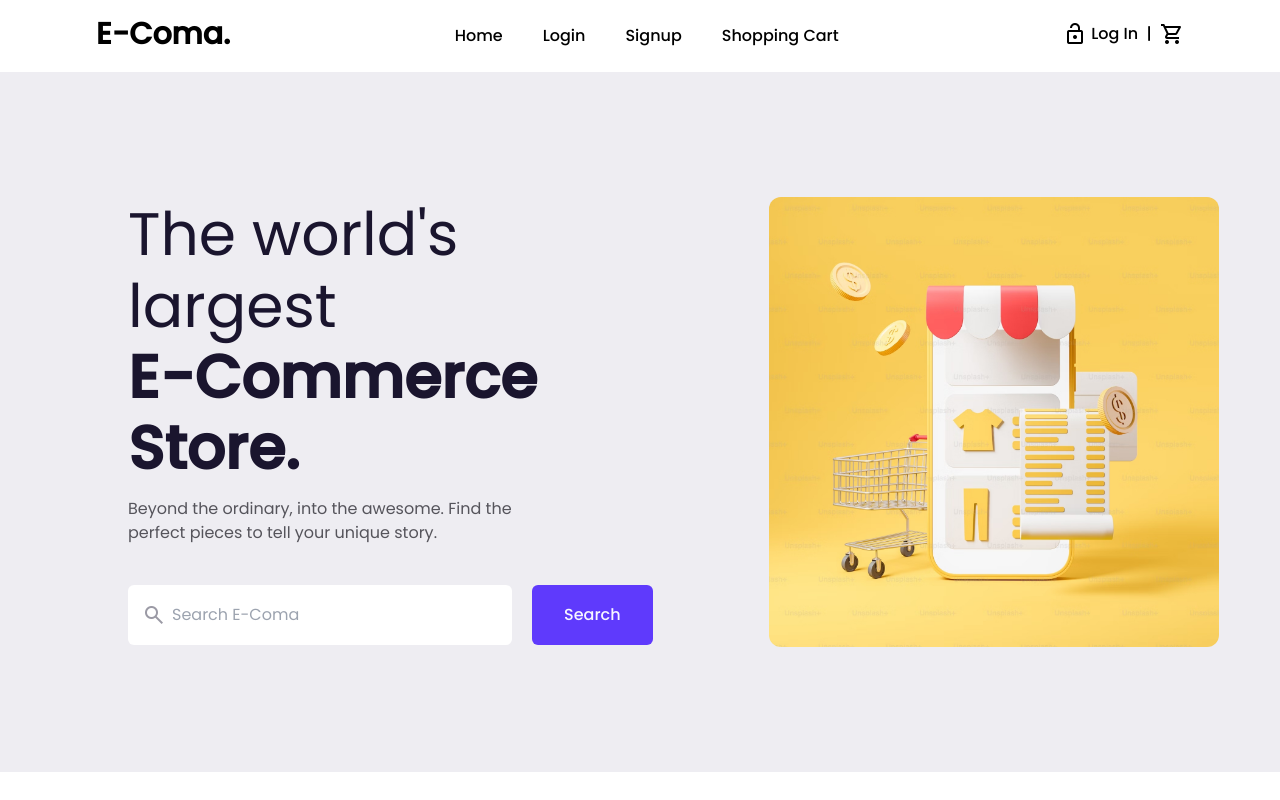
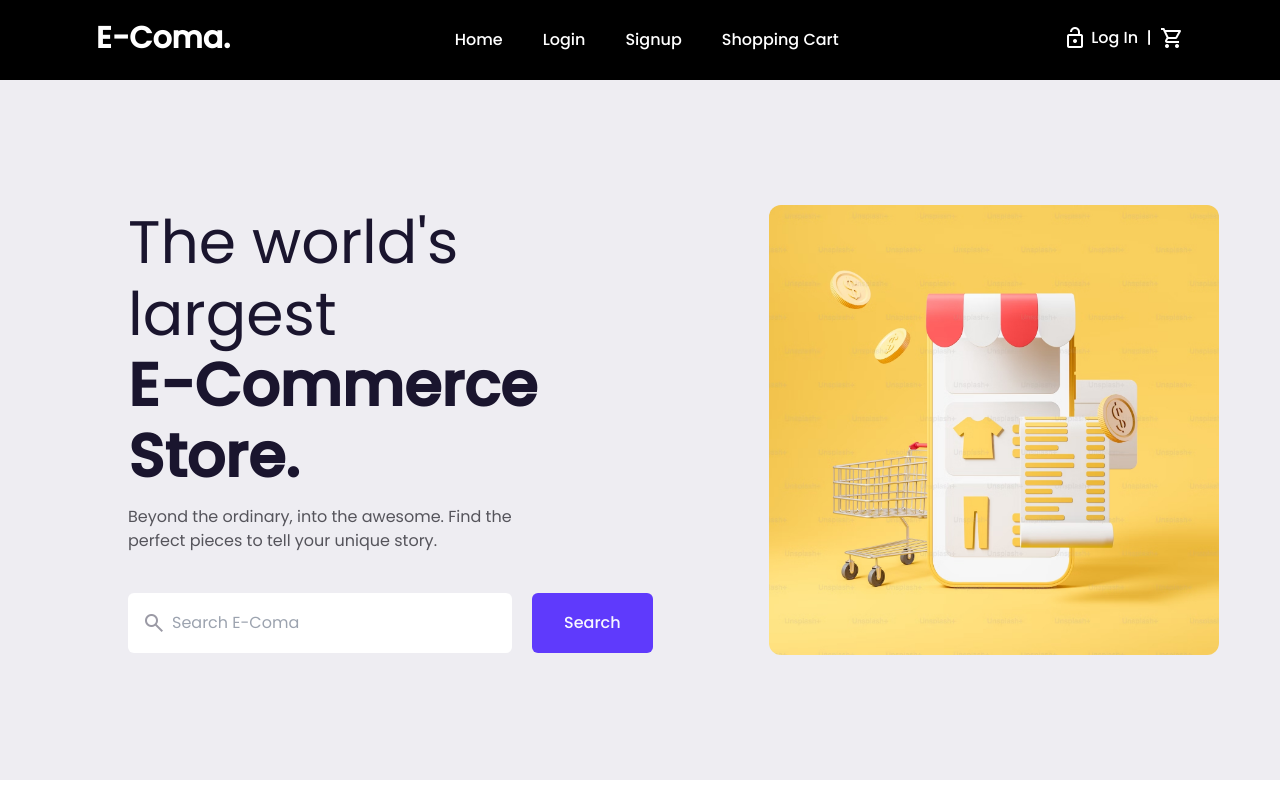
Before and after one commit to Abdullah4376/E-Commerce-Website, a React (Vite) app in the folder eCommerceWebsite/: page / in a window 1280 px wide. Shown: the top 800 px of the page. Built offline with nearby package versions, Linux system fonts and the light colour scheme; no server answers.

Commit message:
Working on Seller Dashboard

```diff
--- a/eCommerceWebsite/src/App.jsx
+++ b/eCommerceWebsite/src/App.jsx
@@ -28,7 +28,6 @@ function App() {
     <>
       <Header />
         <Outlet />
-      <Footer />
     </>
   ) : null
 }
--- a/eCommerceWebsite/src/components/Header.jsx
+++ b/eCommerceWebsite/src/components/Header.jsx
@@ -54,8 +54,8 @@ function Header() {
             active: authStatus
         },
         {
-            name: 'Dashboard',
-            slug: '/seller-dashboard',
+            name: 'Seller Dashboard',
+            slug: '/seller-dashboard-home',
             active: authStatus
         }
     ]
@@ -63,11 +63,11 @@ function Header() {
     return(
         <>
             <link rel="stylesheet" href="https://fonts.googleapis.com/css2?family=Material+Symbols+Outlined:opsz,wght,FILL,GRAD@20..48,100..700,0..1,-50..200" />
-            <header className="h-14">
-                    <nav className="my-4 flex justify-between content-center px-24">
+            <header className="h-20 bg-black text-white">
+                    <nav className="pt-5 flex justify-between content-center px-24">
                         <div className="sec-l">
                             <Link to='/'>
-                                <p className="text-black text-3xl font-semibold font-poppins cursor-pointer">E-Coma.</p>
+                                <p className="text-3xl font-semibold font-poppins cursor-pointer">E-Coma.</p>
                             </Link>
                         </div>
                         <div className="sec-m mt-2 font-medium font-poppins">
--- a/eCommerceWebsite/src/components/SellerDashboard.jsx
+++ /dev/null
@@ -1,9 +0,0 @@
-import React from "react";
-
-function SellerDashboard() {
-    return(
-        <div></div>
-    )
-}
-
-export default SellerDashboard;
--- /dev/null
+++ b/eCommerceWebsite/src/components/SellerDashboardHome.jsx
@@ -0,0 +1,46 @@
+import React from "react";
+
+function SellerDashboardHome() {
+
+    const icons = [
+        {name: 'Home', icon: 'home'},
+
+        {name: 'Orders', icon: 'orders'},
+
+        {name: 'Products', icon: 'sell'},
+
+        {name: 'Customers', icon: 'person'},
+
+        {name: 'Files', icon: 'add_photo_alternate'},
+
+        {name: 'Analytics', icon: 'monitoring'},
+
+        {name: 'Marketing', icon: 'ads_click'},
+
+        {name: 'Discounts', icon: 'percent'},
+    ]
+
+    return(
+        <div className="bg-[#F1F1F1] h-full rounded-t-lg font-poppins">
+            {/* Left Section */}
+            <div className="h-[88vh] w-60 bg-[#EBEBEB] py-3 px-2 relative">
+                {icons.map(icon => (
+                    <h1 className="mb-1 flex items-center gap-2 w-full hover:bg-[#F1F1F1] px-2 py-1 rounded-md text-sm">
+                        <span style={{fontSize: 19}} className="material-symbols-outlined">{icon.icon}</span>{icon.name}
+                    </h1>
+                ))}
+                <h1 className="absolute bottom-2 flex items-center gap-2 w-full hover:bg-[#F1F1F1] pl-2 pr-1 py-1 rounded-md text-sm">
+                    <span className="material-symbols-outlined">settings</span>Settings
+                </h1>
+            </div>
+
+
+            {/* Right Section */}
+            <div>
+
+            </div>
+        </div>
+    )
+}
+
+export default SellerDashboardHome;
--- a/eCommerceWebsite/src/main.jsx
+++ b/eCommerceWebsite/src/main.jsx
@@ -14,7 +14,7 @@ import EditProduct from './pages/EditProduct.jsx'
 import Post from './pages/Post.jsx'
 import Dashboard from './pages/Dashboard.jsx'
 import UserProfile from './pages/UserProfile.jsx'
-import SellerDashboard from './components/SellerDashboard.jsx'
+import SellerDashboardHome from './components/SellerDashboardHome.jsx'
 
 const router = createBrowserRouter([
   {
@@ -76,10 +76,10 @@ const router = createBrowserRouter([
             )
         },
         {
-            path: "/seller-dashboard",
+            path: "/seller-dashboard-home",
             element: (
                 <Protection authentication>
-                    <SellerDashboard />
+                    <SellerDashboardHome />
                 </Protection>
             )
         },
--- a/eCommerceWebsite/src/pages/Home.jsx
+++ b/eCommerceWebsite/src/pages/Home.jsx
@@ -15,7 +15,8 @@ import {
     Brand2,
     Brand3,
     Brand4,
-    Brand5
+    Brand5,
+    Footer
 } from '../components/index.js'
 
 function Home() {
@@ -246,6 +247,9 @@ function Home() {
 
         {/* Section 4 Ends Here! */}
 
+          <Footer />
+
+
         </>
     )
 }
```
